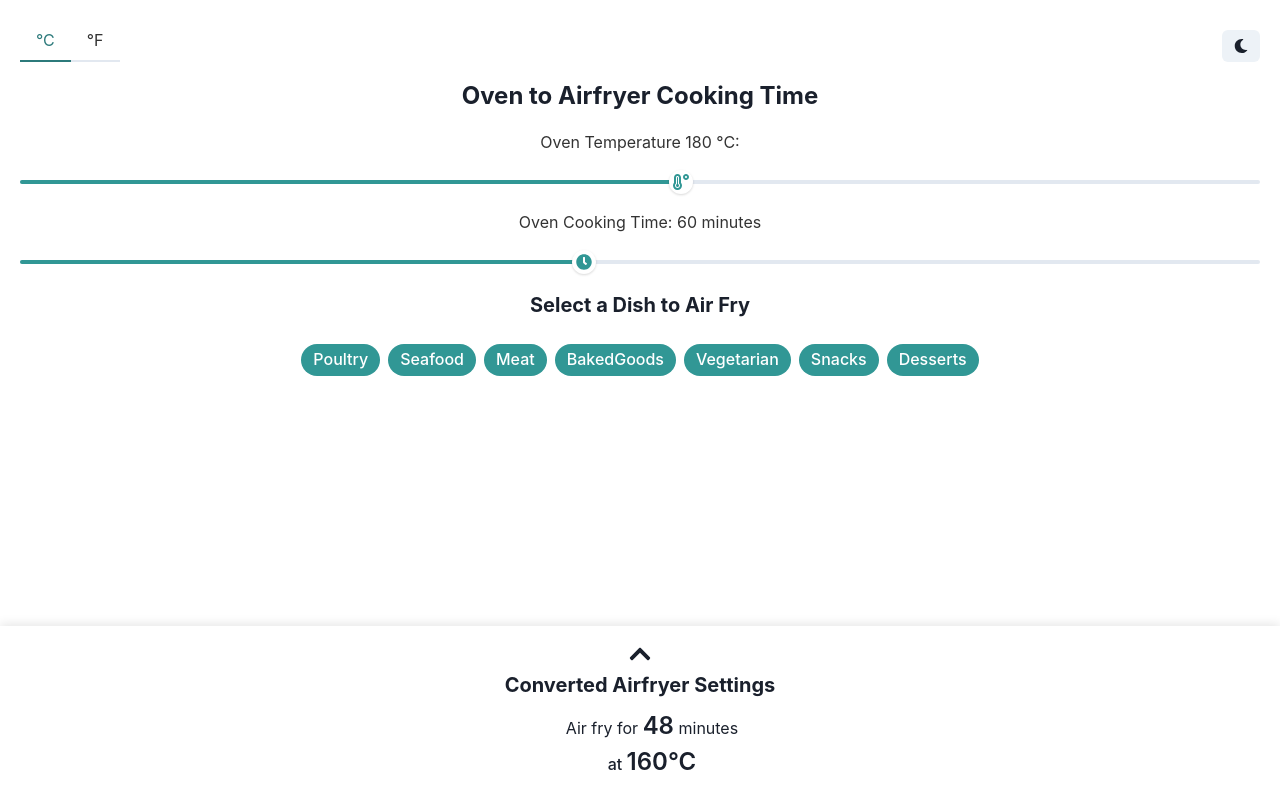
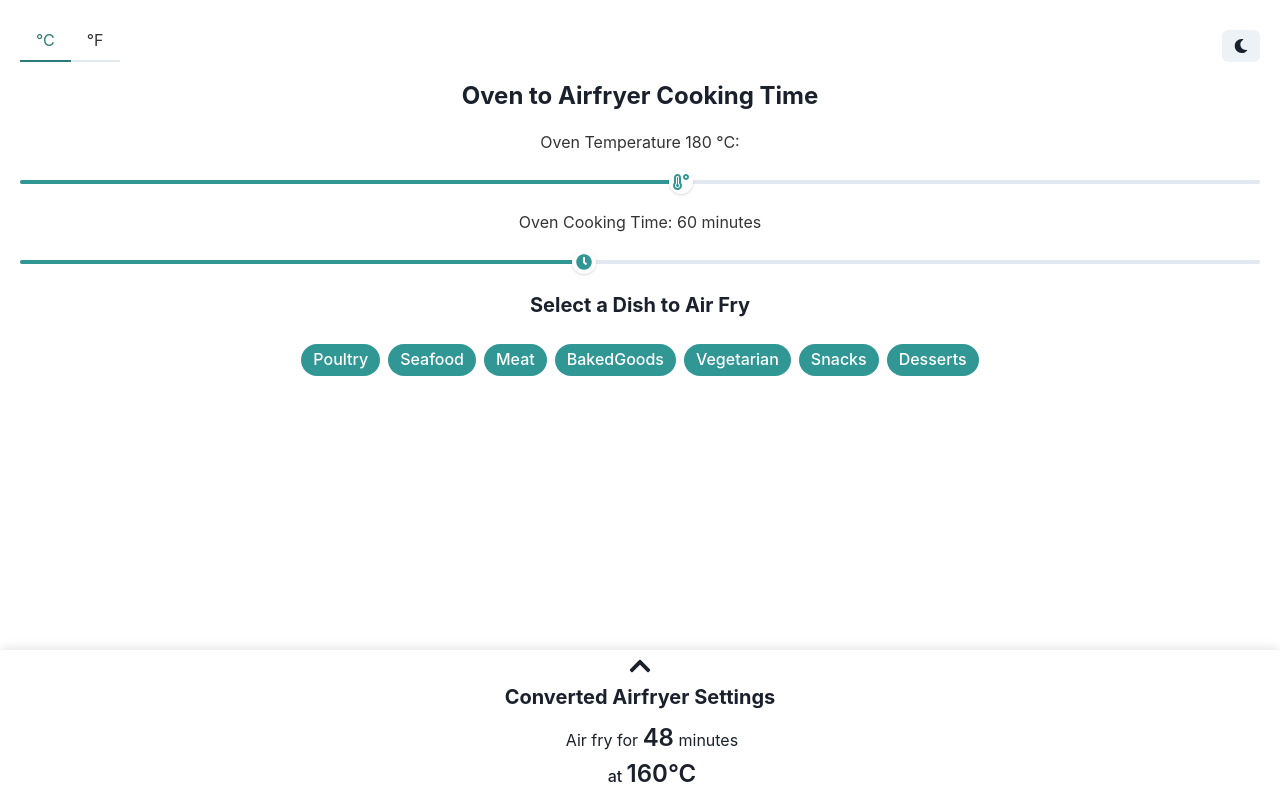
Before and after one commit to OlekOlaisen/Airfryer-Converter, a React (Create React App) app: page / in a window 1280 px wide. Built offline with nearby package versions, Linux system fonts and the light colour scheme.

Commit message:
Update padding in App.js

```diff
--- a/src/App.js
+++ b/src/App.js
@@ -621,7 +621,7 @@ function App() {
           bottom="0"
           width="100%"
           bg={bgColor[colorMode]}
-          p={4}
+          p={1}
           boxShadow="0 -2px 10px rgba(0, 0, 0, 0.1)"
           zIndex="banner"
           color={secondaryTextColor[colorMode]}
```
